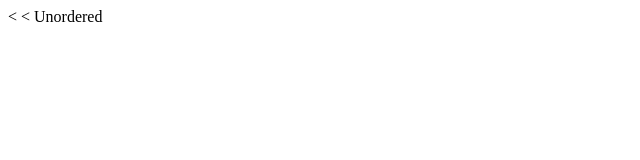
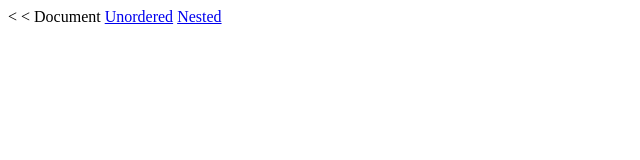
Before and after one commit to Moinuddin837/Assignment--02--HTML--Lists-, a plain HTML site: page Index.html in a window 1280 px wide. Shown: the whole page, without its empty margins (0-640 px from the left). Drawn offline with Linux system fonts and the light colour scheme.

Commit message:
Fix formatting of anchor tags in Index.html

```diff
--- a/Index.html
+++ b/Index.html
@@ -6,7 +6,7 @@
 <</head>
 <title>Document</title>
 <body>
-      <a href="Unordered.html>Unordered</a>
-      <a href="nested.html>Nested</a>
+      <a href="Unordered.html">Unordered</a>
+      <a href="nested.html">Nested</a>
         </body>
         </html>
```
